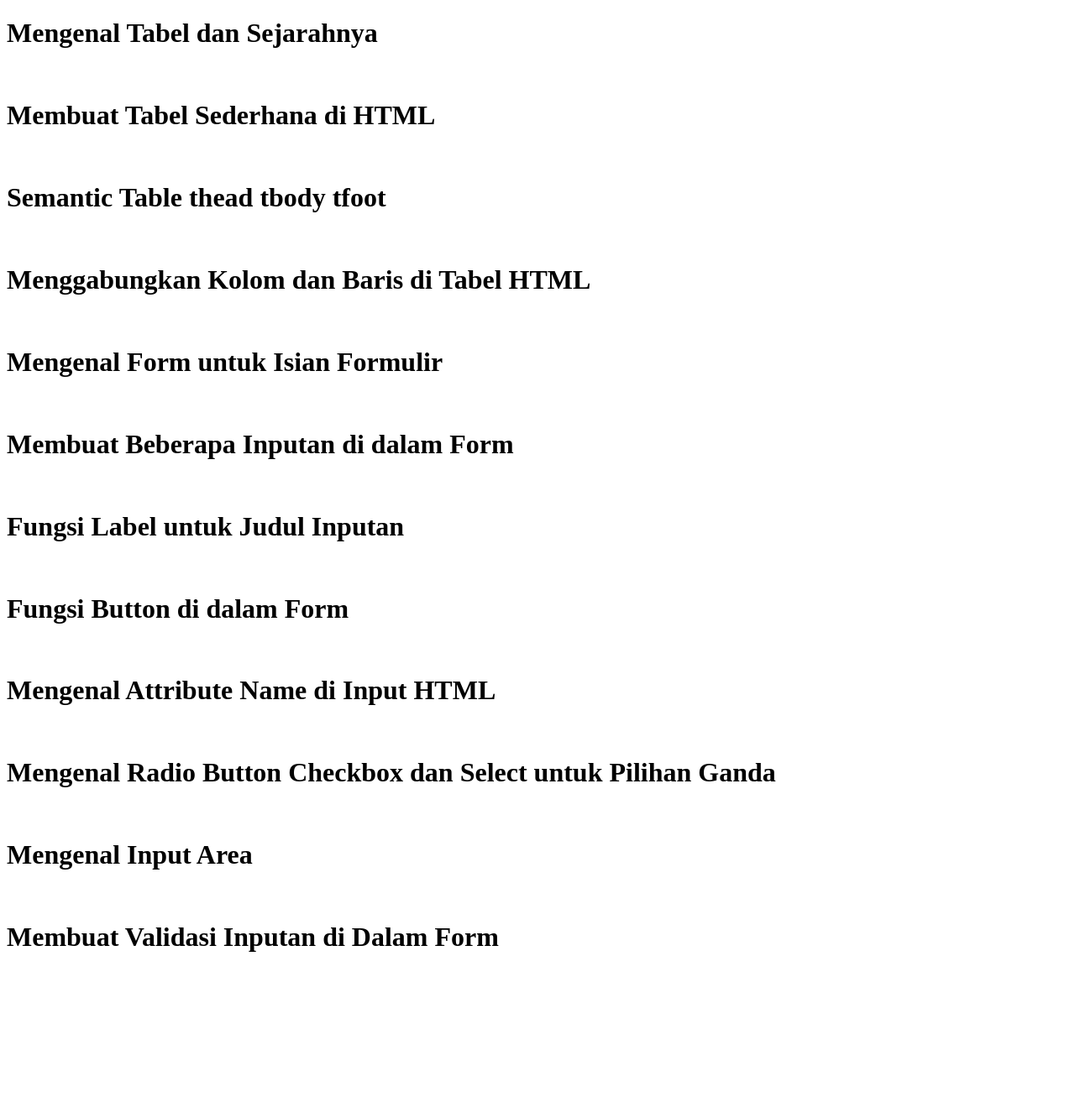
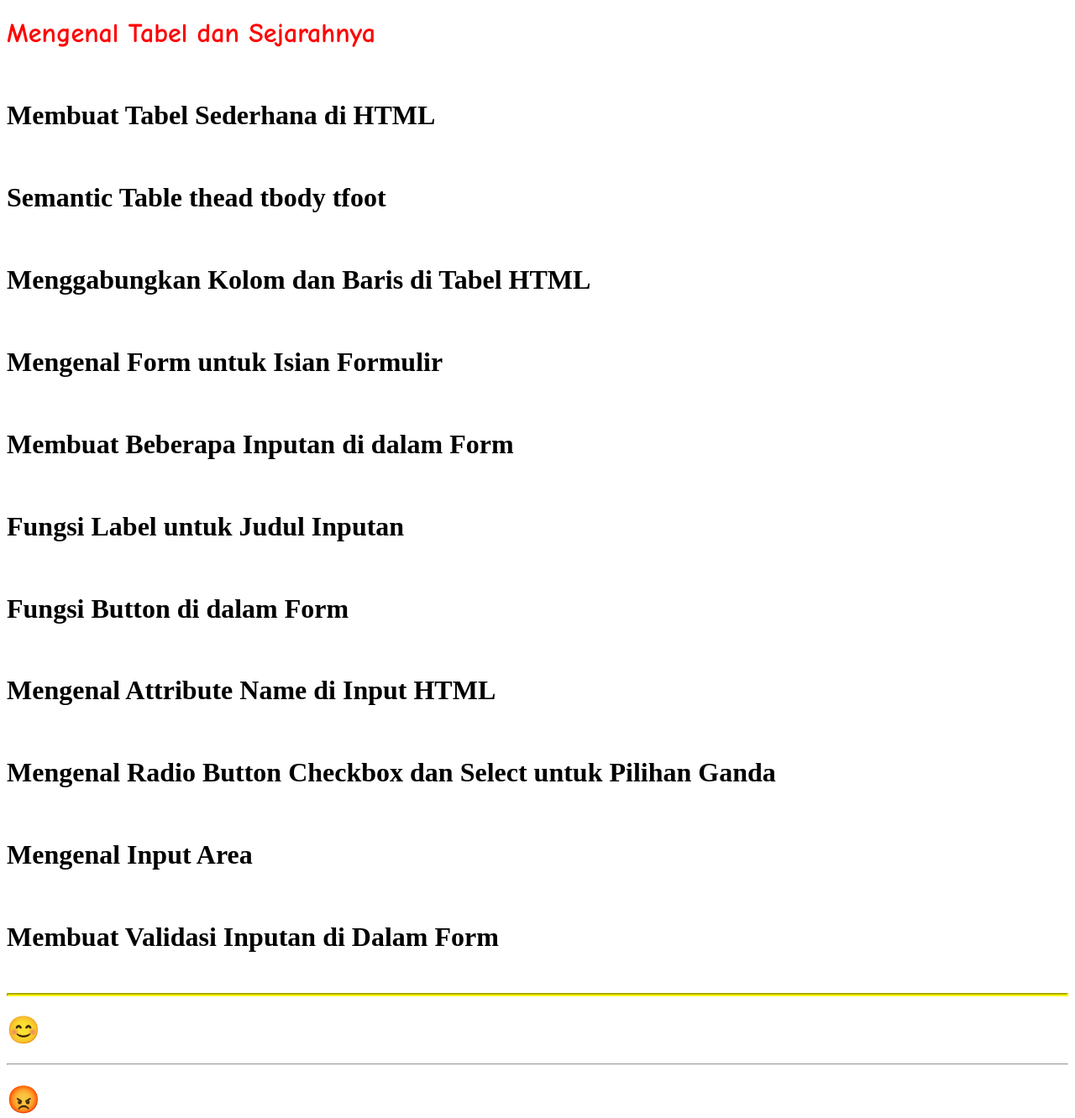
Before and after one commit to rynrfi332/KelasFullstack, a plain HTML site: page KELAS HTML/tabel dan formulir.html in a window 1280 px wide. Shown: the whole page at 84% size. Before the commit the page ends 1157 px from the top, so only its background shows below. Drawn offline with Linux system fonts and the light colour scheme.

Commit message:
merubah warna dan menambahkan emoji pada judul

```diff
--- a/KELAS HTML/tabel dan formulir.html
+++ b/KELAS HTML/tabel dan formulir.html
@@ -6,7 +6,7 @@
     <title>Pembelajaran Tentang Tabel dan Formulir</title>
 </head>
 <body>
-    <h1>Mengenal Tabel dan Sejarahnya</h1>
+    <h1 style="font-family: 'Comic Sans MS', cursive; color: red;">Mengenal Tabel dan Sejarahnya</h1>
     <br>
     <h1>Membuat Tabel Sederhana di HTML</h1>
     <br>
@@ -29,5 +29,11 @@
     <h1>Mengenal Input Area</h1>
     <br>
     <h1>Membuat Validasi Inputan di Dalam Form</h1>
+    <br>
+    <hr style="border-width: 2px; border-color: yellow;">
+    <h1>😊</h1>
+    <hr>
+    <h1>😡</h1>
+
 </body>
 </html>
```
